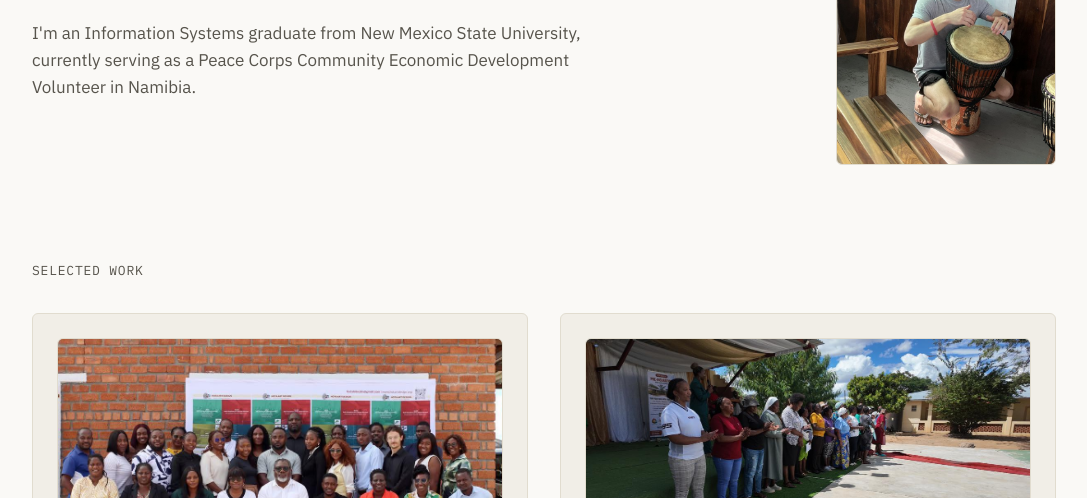
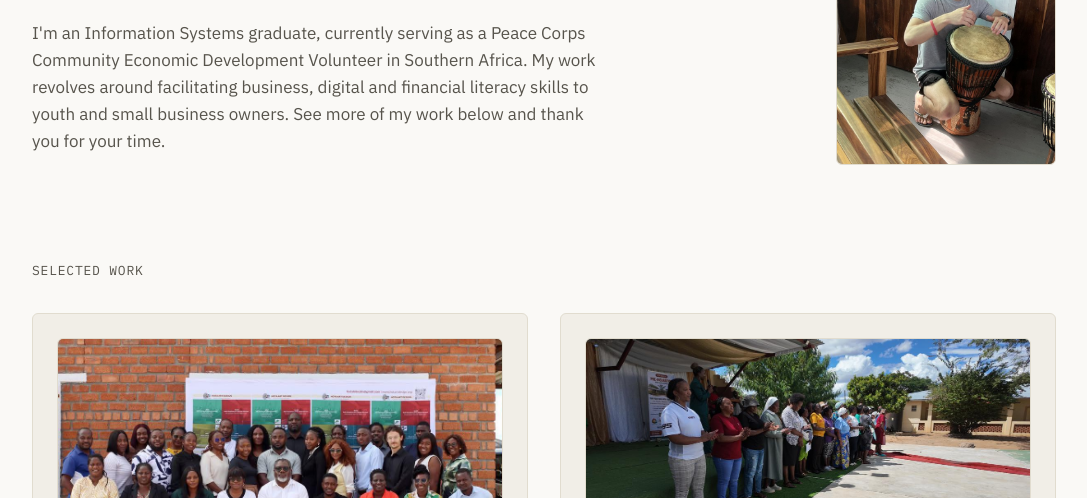
Before and after one commit to jleok/johnleokirkpatrick.com, a plain HTML site: page index.html in a window 1280 px wide. Shown: the part 302-800 px from the top of the page, without its empty margins (96-1183 px from the left). Drawn offline with Linux system fonts and the light colour scheme.

Commit message:
beefed up the hero bio and removed location identifiers to align with pc

```diff
--- a/index.html
+++ b/index.html
@@ -24,9 +24,8 @@
       <div class="measure">
         <h1>Systems and service, same set of habits.</h1>
         <p>
-          I'm an Information Systems graduate from New Mexico State
-          University, currently serving as a Peace Corps Community Economic
-          Development Volunteer in Namibia.
+          I'm an Information Systems graduate, currently serving as a Peace Corps Community Economic
+          Development Volunteer in Southern Africa. My work revolves around facilitating business, digital and financial literacy skills to youth and small business owners. See more of my work below and thank you for your time.
         </p>
       </div>
 
```
